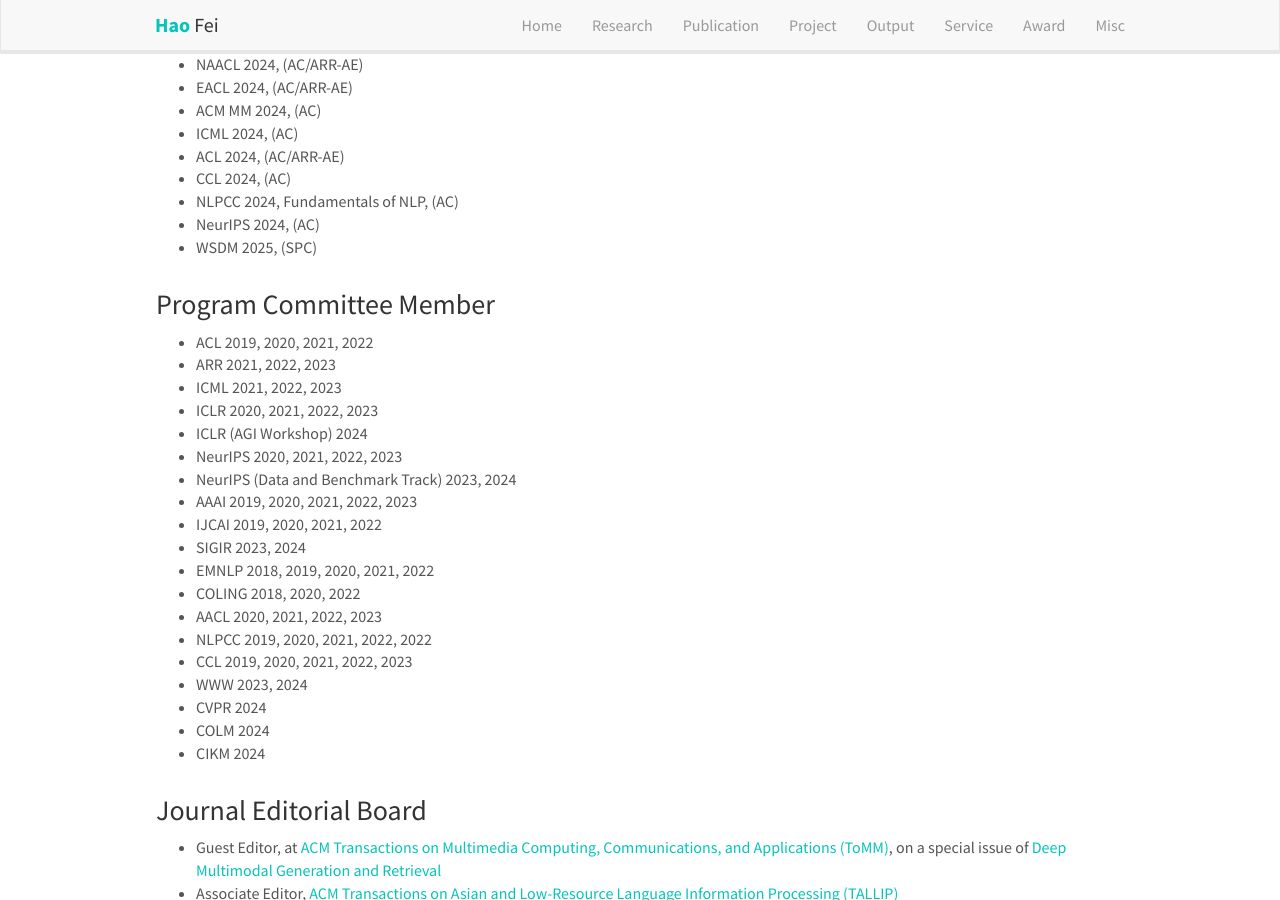
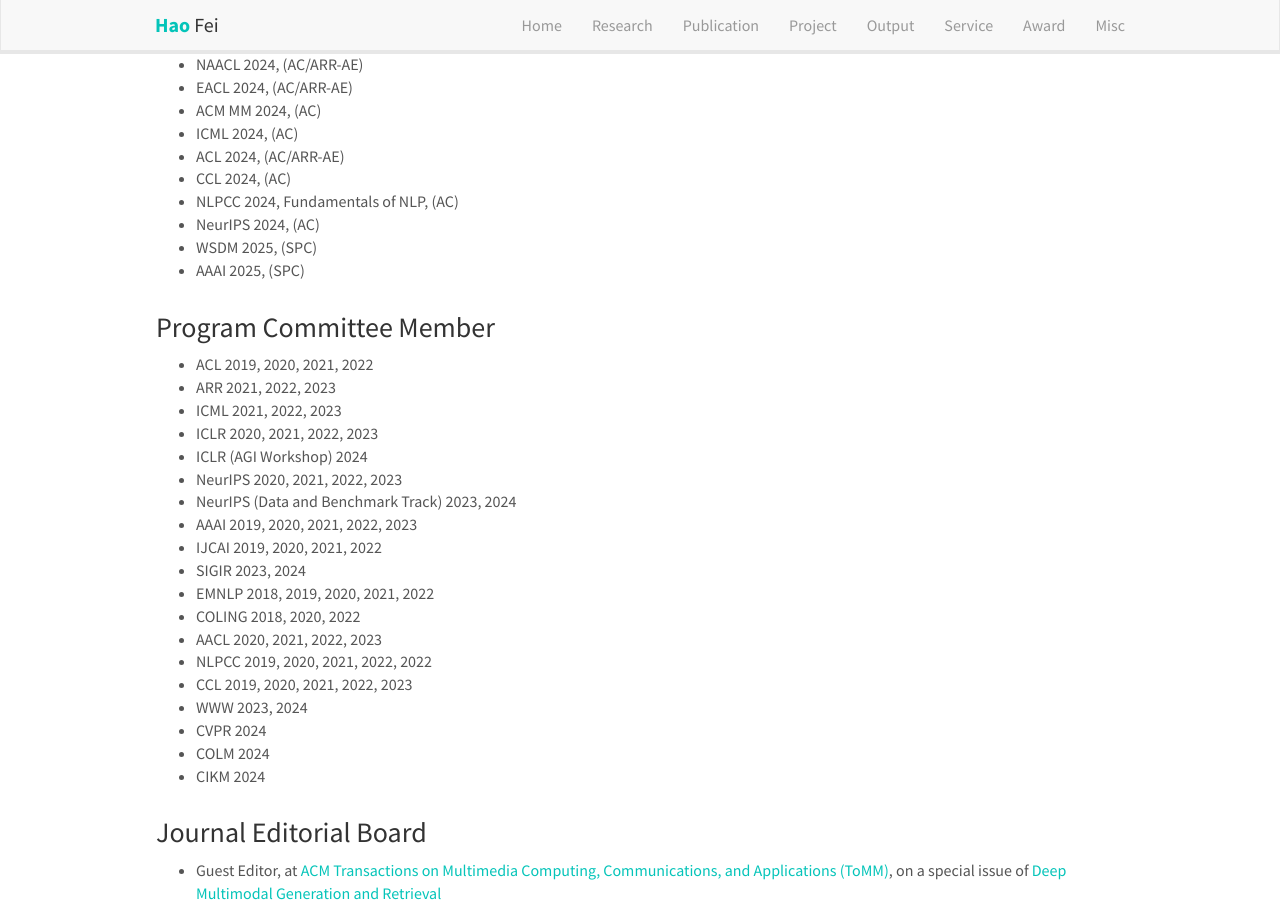
Before and after one commit to scofield7419/scofield7419.github.io, a Jekyll site: the page built from _pages/services.md, in a window 1280 px wide and 900 px high, scrolled down 598 px. Built offline with Jekyll 4.4.1, drawn with Linux system fonts in a browser that asks for light colours; nearby versions of some CDN libraries; comment, search, counter and statistics services are not loaded; a style sheet for code colours, icons or effects is not loaded.

Commit message:
Update services.md

```diff
--- a/_pages/services.md
+++ b/_pages/services.md
@@ -46,6 +46,7 @@
 - NLPCC 2024, Fundamentals of NLP, (AC)
 - NeurIPS 2024, (AC)
 - WSDM 2025, (SPC)
+- AAAI 2025, (SPC)
 
 
 
```
